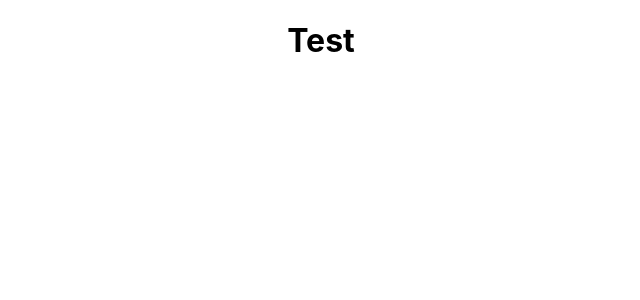
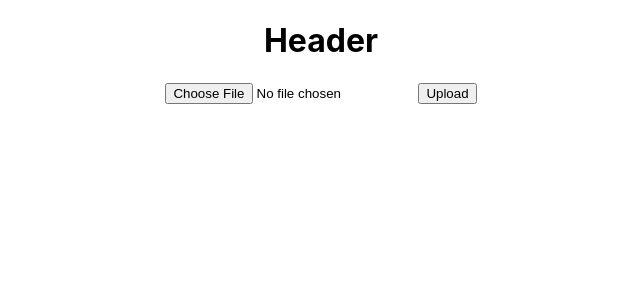
Before and after one commit to Kevinjchang98/pneumonia-ml-front, a React (Create React App) app: page / in a window 1280 px wide. Shown: the top 300 px of the page, without its empty margins (319-959 px from the left). Built offline with nearby package versions, Linux system fonts and the light colour scheme.

Commit message:
minimal working file upload to local server

```diff
--- a/package.json
+++ b/package.json
@@ -6,6 +6,7 @@
     "@testing-library/jest-dom": "^5.11.5",
     "@testing-library/react": "^11.1.0",
     "@testing-library/user-event": "^12.1.10",
+    "axios": "^0.21.0",
     "react": "^17.0.1",
     "react-dom": "^17.0.1",
     "react-scripts": "4.0.0",
--- a/src/App.js
+++ b/src/App.js
@@ -1,9 +1,28 @@
+import { useState } from 'react';
+import axios from 'axios';
 import './App.css';
 
 function App() {
+	const [ file, setFile ] = useState();
+	const fileSelectedHandler = (event) => {
+		console.log(event.target.files[0]);
+		setFile(event.target.files[0]);
+	};
+
+	const fileUploadHandler = () => {
+		console.log('upload button clicked');
+		const fd = new FormData();
+		fd.append('image', file, file.name);
+		axios.post('http://127.0.0.1:8000/predict').then((res) => {
+			console.log(res);
+		});
+	};
+
 	return (
 		<div className="App">
-			<h1>Test</h1>
+			<h1>Header</h1>
+			<input type="file" onChange={fileSelectedHandler} />
+			<button onClick={fileUploadHandler}>Upload</button>
 		</div>
 	);
 }
```
Also changed, not shown: 1 other file (tests, documents, lock files or other folders).
